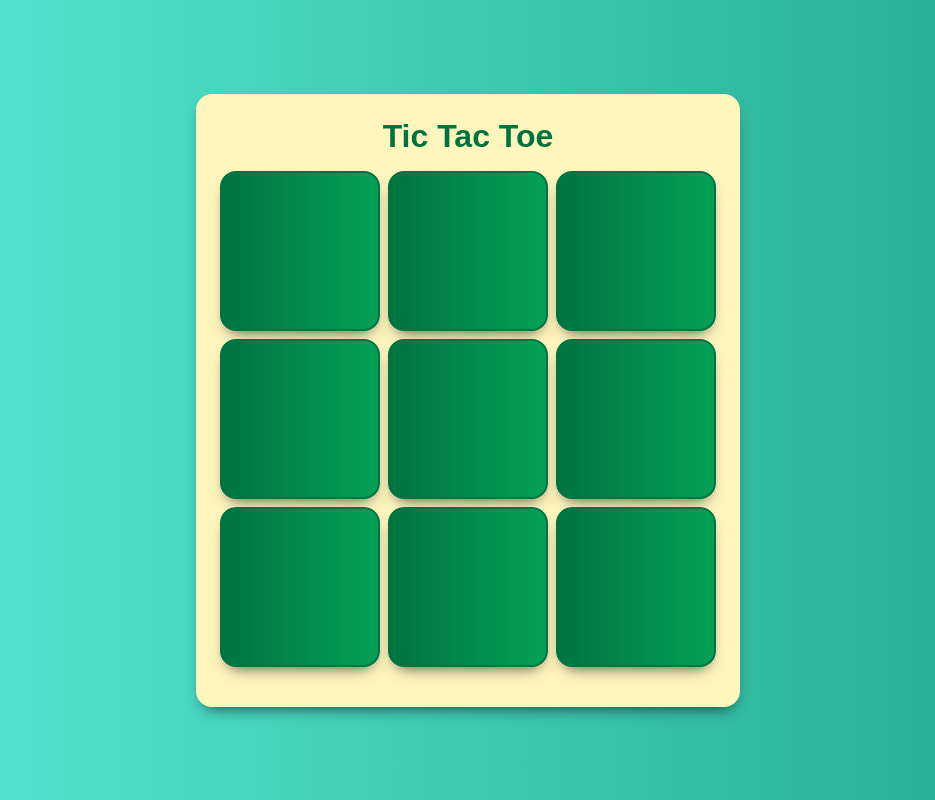
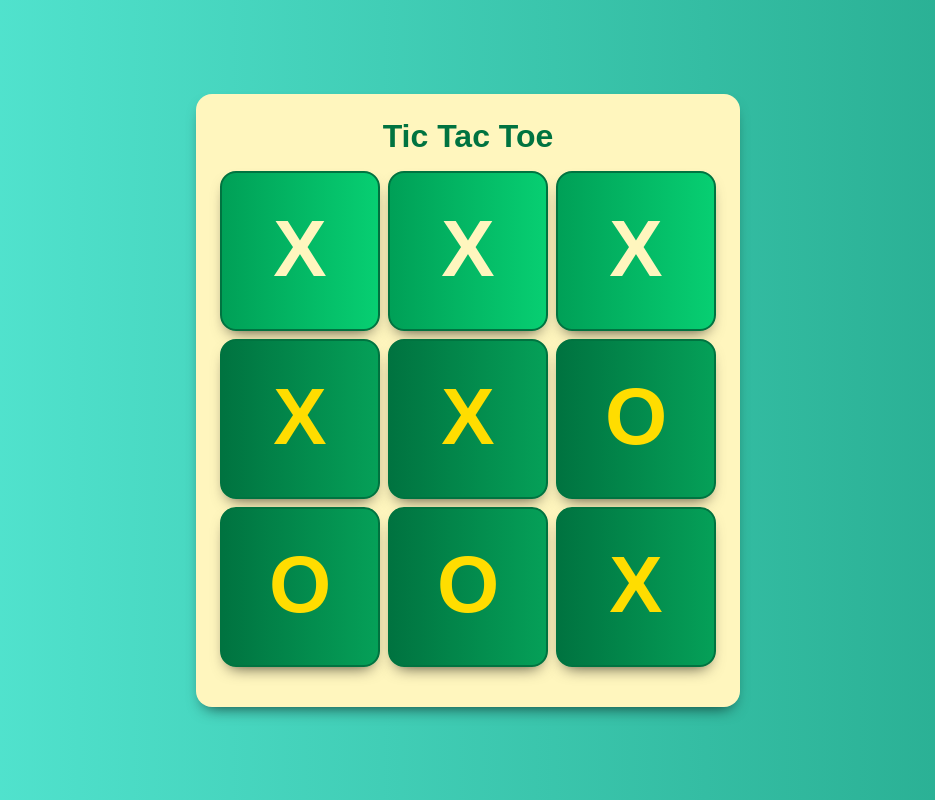
Before and after one commit to jcrzmoyano/tictactoe-react, a React (Create React App) app: page / in a window 1280 px wide. Shown: the whole page, without its empty margins (172-1107 px from the left). Built offline with nearby package versions, Linux system fonts and the light colour scheme.

Commit message:
Divided into components and classnames library instaled

```diff
--- a/package.json
+++ b/package.json
@@ -6,6 +6,7 @@
     "@testing-library/jest-dom": "^5.11.5",
     "@testing-library/react": "^11.1.0",
     "@testing-library/user-event": "^12.1.10",
+    "classnames": "^2.2.6",
     "react": "^17.0.1",
     "react-dom": "^17.0.1",
     "react-scripts": "4.0.0",
--- a/public/index.html
+++ b/public/index.html
@@ -24,20 +24,11 @@
       work correctly both with client-side routing and a non-root public URL.
       Learn how to configure a non-root public URL by running `npm run build`.
     -->
-    <title>React App</title>
+    <title>Tic Tac Toe</title>
   </head>
   <body>
     <noscript>You need to enable JavaScript to run this app.</noscript>
     <div id="root"></div>
-    <!--
-      This HTML file is a template.
-      If you open it directly in the browser, you will see an empty page.
 
-      You can add webfonts, meta tags, or analytics to this file.
-      The build step will place the bundled scripts into the <body> tag.
-
-      To begin the development, run `npm start` or `yarn start`.
-      To create a production bundle, use `npm run build` or `yarn build`.
-    -->
   </body>
 </html>
--- a/src/App.css
+++ /dev/null
@@ -1,117 +0,0 @@
-#game {
-  background: var(--content-background-color);
-  border-radius: var(--default-border-radius);
-  padding: 3vmin;
-  box-shadow: var(--box-shadow);
-}
-
-h1 {
-  color: var(--primary-color);
-  text-align: center;
-  margin-bottom: 2vmin;
-  font-size: var(--main-title-font-size);
-}
-
-#board {
-  display: grid;
-  grid-template-columns: repeat(3, 20vmin);
-  grid-template-rows: repeat(3, 20vmin);
-  grid-gap: 1vmin;
-  margin: 2vmin 0;
-}
-
-.cell {
-  display: flex;
-  justify-content: center;
-  align-items: center;
-  font-size: 10vmin;
-  font-weight: bold;
-  color: var(--accent-color);
-  background: var(--primary-gradient);
-  border: var(--default-primary-border);
-  border-radius: var(--default-border-radius);
-  outline: none;
-  box-shadow: var(--box-shadow);
-}
-
-.cell:active, .cell:hover, .cell.winner {
-  cursor: pointer;
-  color: var(--content-background-color);
-  background: var(--primary-highlight-gradient);
-}
-
-.cell-content {
-  overflow: hidden;
-  width: 0;
-  height: 0;
-  transition: width var(--selection-animation-duration), height var(--selection-animation-duration);
-}
-
-.cell-content.populated {
-  width: 12vmin;
-  height: 12vmin;
-}
-
-#modal-overlay {
-  display: none;
-  justify-content: center;
-  position: absolute;
-  left: 0;
-  right: 0;
-  top: 0;
-  bottom: 0;
-  background: var(--modal-overlay-color);
-}
-
-#game-result-modal {
-  display: grid;
-  grid-row-gap: 76vmin;
-
-  --modal-items-border-radius: 1vmin;
-}
-
-#result-container {
-  display: flex;
-  align-items: flex-end;
-}
-
-#winner-container {
-  margin-bottom: 4vmin;
-  width: 30vmin;
-  height: 8vmin;
-  font-size: var(--main-title-font-size);
-  font-weight: bold;
-  color: var(--primary-color);
-  background: var(--accent-color);
-  border: var(--default-accent-border);
-  box-shadow: var(--box-shadow);
-  border-radius: var(--modal-items-border-radius);
-  display: flex;
-  justify-content: center;
-  align-items: center;
-}
-
-#new-game-container {
-  display: flex;
-  justify-content: center;
-  align-items: flex-start;
-  padding-top: 2.5vmin;
-}
-
-#new-game-container > button {
-  font-size: 3vmin;
-  padding: 1.5vmin;
-  color: var(--accent-color);
-  background: var(--primary-gradient);
-  border: var(--default-primary-border);
-  border-radius: var(--modal-items-border-radius);
-  outline: none;
-  box-shadow: var(--box-shadow);
-}
-
-#new-game-container > button:hover,
-#new-game-container > button:active {
-  color: var(--content-background-color);
-  cursor: pointer;
-  background: var(--primary-highlight-gradient);
-}
--- a/src/App.js
+++ b/src/App.js
@@ -1,53 +1,9 @@
-import './App.css';
+import Game from './components/Game/Game';
 
 function App() {
   return (
     <>
-      <div id="game">
-        <h1>Tic Tac Toe</h1>
-        <div id="board">
-          <button className="cell">
-            <span className="cell-content"></span>
-          </button>
-          <button className="cell">
-            <span className="cell-content"></span>
-          </button>
-          <button className="cell">
-            <span className="cell-content"></span>
-          </button>
-          <button className="cell">
-            <span className="cell-content"></span>
-          </button>
-          <button className="cell">
-            <span className="cell-content"></span>
-          </button>
-          <button className="cell">
-            <span className="cell-content"></span>
-          </button>
-          <button className="cell">
-            <span className="cell-content"></span>
-          </button>
-          <button className="cell">
-            <span className="cell-content"></span>
-          </button>
-          <button className="cell">
-            <span className="cell-content"></span>
-          </button>
-        </div>
-      </div>
-
-      <div id="modal-overlay">
-        <div id="game-result-modal">
-          <div id="result-container">
-            <div id="winner-container">
-              <span></span>
-            </div>
-          </div>
-          <div id="new-game-container">
-            <button id="new-game-button">Start New Game</button>
-          </div>
-        </div>
-      </div>
+      <Game />
     </>
   );
 }
--- /dev/null
+++ b/src/components/Board/Board.css
@@ -0,0 +1,7 @@
+#board {
+    display: grid;
+    grid-template-columns: repeat(3, 20vmin);
+    grid-template-rows: repeat(3, 20vmin);
+    grid-gap: 1vmin;
+    margin: 2vmin 0;
+  }
--- /dev/null
+++ b/src/components/Board/Board.jsx
@@ -0,0 +1,23 @@
+import React from 'react';
+
+import Cell from '../Cell/Cell';
+
+import './Board.css'
+
+const Board = () => {
+    return (
+        <div id="board">
+            <Cell value="X" highlight={true} />
+            <Cell value="X" highlight={true} />
+            <Cell value="X" highlight={true} />
+            <Cell value="X" highlight={false} />
+            <Cell value="X" highlight={false} />
+            <Cell value="O" highlight={false} />
+            <Cell value="O" highlight={false} />
+            <Cell value="O" highlight={false} />
+            <Cell value="X" highlight={false} />
+        </div>
+    );
+}
+
+export default Board;
--- /dev/null
+++ b/src/components/Cell/Cell.css
@@ -0,0 +1,31 @@
+  .cell {
+    display: flex;
+    justify-content: center;
+    align-items: center;
+    font-size: 10vmin;
+    font-weight: bold;
+    color: var(--accent-color);
+    background: var(--primary-gradient);
+    border: var(--default-primary-border);
+    border-radius: var(--default-border-radius);
+    outline: none;
+    box-shadow: var(--box-shadow);
+  }
+
+  .cell:active, .cell:hover, .cell.winner {
+    cursor: pointer;
+    color: var(--content-background-color);
+    background: var(--primary-highlight-gradient);
+  }
+
+  .cell-content {
+    overflow: hidden;
+    width: 0;
+    height: 0;
+    transition: width var(--selection-animation-duration), height var(--selection-animation-duration);
+  }
+
+  .cell-content.populated {
+    width: 12vmin;
+    height: 12vmin;
+  }
--- /dev/null
+++ b/src/components/Cell/Cell.jsx
@@ -0,0 +1,25 @@
+import React from 'react';
+import classNames from 'classnames';
+
+import './Cell.css'
+
+const Cell = (props) => {
+
+    const cellClass = classNames({
+        cell: true,
+        winner: props.highlight
+    })
+
+    const cellContentClass = classNames({
+        'cell-content': true,
+        populated: props.value
+    })
+
+    return (
+        <button className={cellClass}>
+            <span className={cellContentClass}>{props.value}</span>
+        </button>
+    );
+}
+
+export default Cell;
--- /dev/null
+++ b/src/components/Game/Game.css
@@ -0,0 +1,77 @@
+#game {
+    background: var(--content-background-color);
+    border-radius: var(--default-border-radius);
+    padding: 3vmin;
+    box-shadow: var(--box-shadow);
+  }
+
+  h1 {
+    color: var(--primary-color);
+    text-align: center;
+    margin-bottom: 2vmin;
+    font-size: var(--main-title-font-size);
+  }
+
+  #modal-overlay {
+    display: none;
+    justify-content: center;
+    position: absolute;
+    left: 0;
+    right: 0;
+    top: 0;
+    bottom: 0;
+    background: var(--modal-overlay-color);
+  }
+
+  #game-result-modal {
+    display: grid;
+    grid-row-gap: 76vmin;
+
+    --modal-items-border-radius: 1vmin;
+  }
+
+  #result-container {
+    display: flex;
+    align-items: flex-end;
+  }
+
+  #winner-container {
+    margin-bottom: 4vmin;
+    width: 30vmin;
+    height: 8vmin;
+    font-size: var(--main-title-font-size);
+    font-weight: bold;
+    color: var(--primary-color);
+    background: var(--accent-color);
+    border: var(--default-accent-border);
+    box-shadow: var(--box-shadow);
+    border-radius: var(--modal-items-border-radius);
+    display: flex;
+    justify-content: center;
+    align-items: center;
+  }
+
+  #new-game-container {
+    display: flex;
+    justify-content: center;
+    align-items: flex-start;
+    padding-top: 2.5vmin;
+  }
+
+  #new-game-container > button {
+    font-size: 3vmin;
+    padding: 1.5vmin;
+    color: var(--accent-color);
+    background: var(--primary-gradient);
+    border: var(--default-primary-border);
+    border-radius: var(--modal-items-border-radius);
+    outline: none;
+    box-shadow: var(--box-shadow);
+  }
+
+  #new-game-container > button:hover,
+  #new-game-container > button:active {
+    color: var(--content-background-color);
+    cursor: pointer;
+    background: var(--primary-highlight-gradient);
+  }
--- /dev/null
+++ b/src/components/Game/Game.jsx
@@ -0,0 +1,31 @@
+import React from 'react';
+
+import './Game.css'
+import Board from '../Board/Board';
+
+
+const Game = () => {
+    return (
+        <>
+      <div id="game">
+        <h1>Tic Tac Toe</h1>
+        <Board />
+      </div>
+
+      <div id="modal-overlay">
+        <div id="game-result-modal">
+          <div id="result-container">
+            <div id="winner-container">
+              <span></span>
+            </div>
+          </div>
+          <div id="new-game-container">
+            <button id="new-game-button">Start New Game</button>
+          </div>
+        </div>
+      </div>
+    </>
+     );
+}
+
+export default Game;
```
Also changed, not shown: 2 other files (tests, documents, lock files or other folders).
